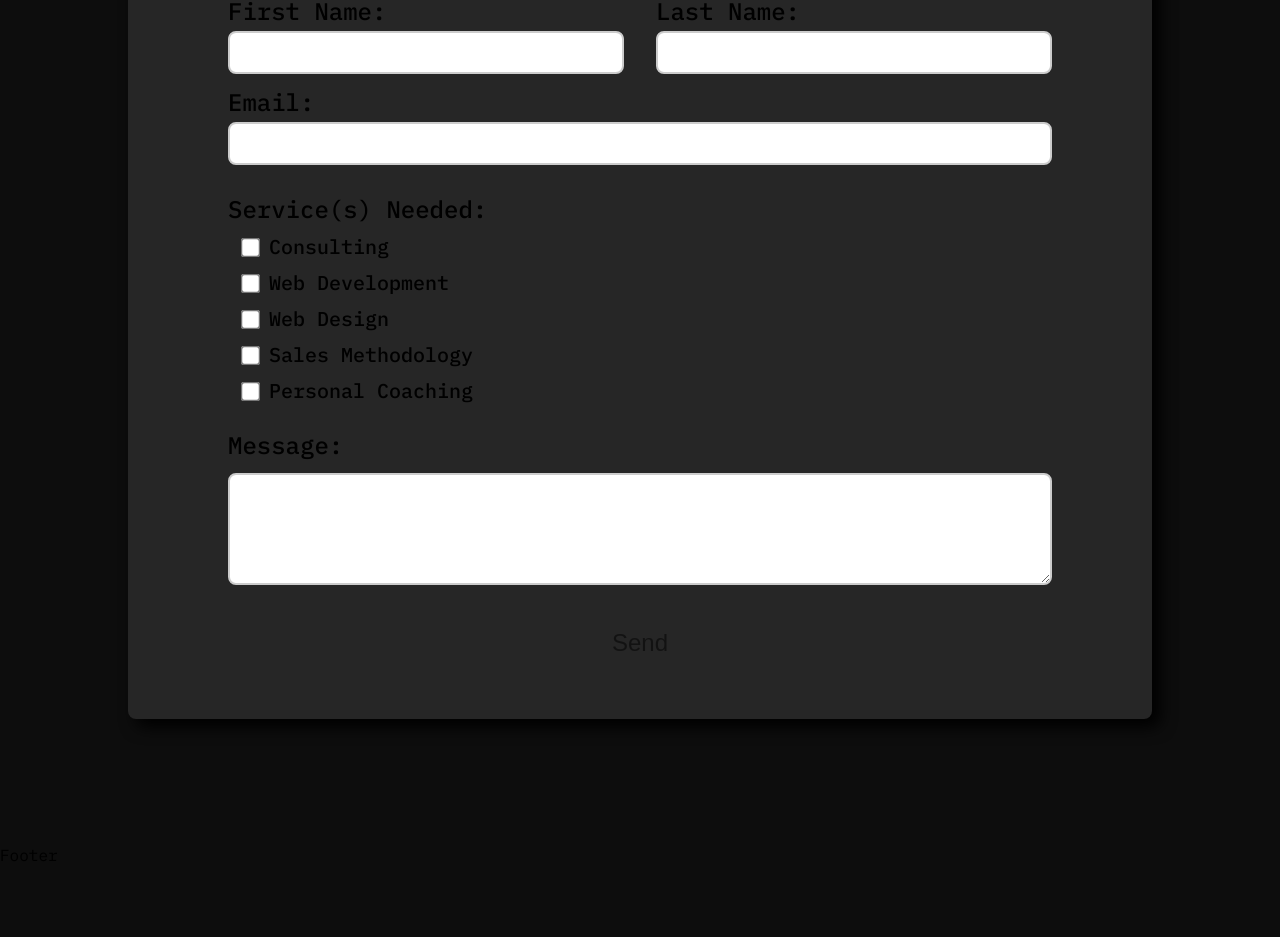
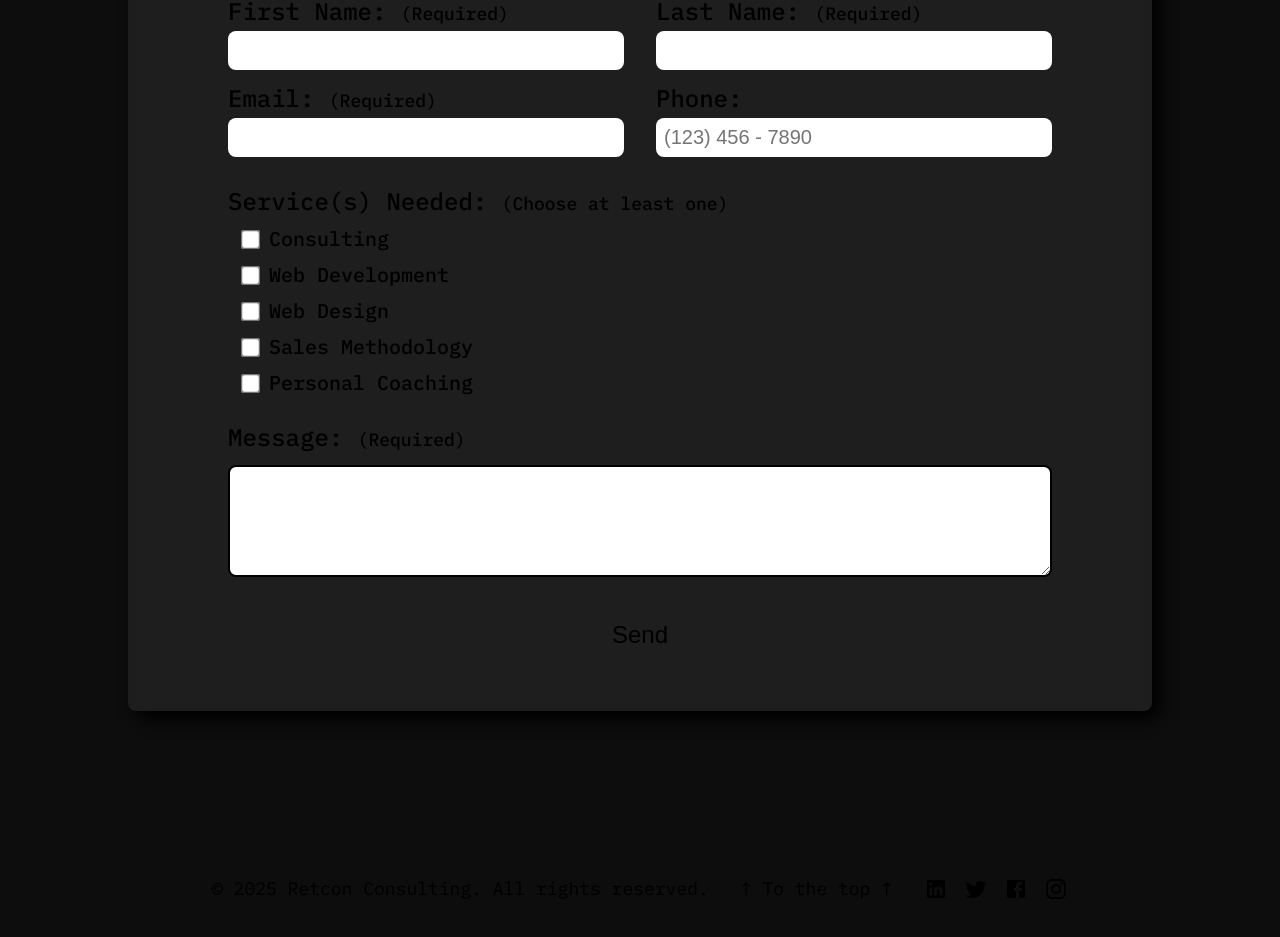
Before and after one commit to evan-baron/retcon-consulting, a Next.js app: page / in a window 1280 px wide. Shown: the part 3998-4935 px from the top of the page. Before the commit the page ends 4861 px from the top, so only its background shows below. Built offline with nearby package versions, Linux system fonts and the light colour scheme; a web font is replaced by a local one.

Commit message:
footer and contact complete

```diff
--- a/package.json
+++ b/package.json
@@ -9,6 +9,10 @@
     "lint": "next lint"
   },
   "dependencies": {
+    "@emotion/react": "^11.14.0",
+    "@emotion/styled": "^11.14.1",
+    "@mui/icons-material": "^7.3.1",
+    "@mui/material": "^7.3.1",
     "axios": "^1.11.0",
     "dotenv": "^17.2.1",
     "next": "15.4.5",
--- a/src/app/api/contact/route.ts
+++ b/src/app/api/contact/route.ts
@@ -4,14 +4,15 @@ import { NextResponse } from 'next/server';
 
 export async function POST(req: Request) {
 	try {
-		const { name, email, services, message } = await req.json() as {
+		const { name, email, phone, services, message } = await req.json() as {
 			name: string;
 			email: string;
+			phone: string;
 			services: string;
 			message: string;
 		};
 
-		await sendContactForm(name, email, services, message);
+		await sendContactForm(name, email, phone, services, message);
 
 		const response = NextResponse.json(
 			{
--- a/src/app/components/contact/Contact.tsx
+++ b/src/app/components/contact/Contact.tsx
@@ -15,6 +15,7 @@ function Contact({ id }: { id: string }) {
 		firstName: string;
 		lastName: string;
 		email: string;
+		phone: string;
 		services: string[];
 		message: string;
 	};
@@ -23,6 +24,7 @@ function Contact({ id }: { id: string }) {
 		firstName: '',
 		lastName: '',
 		email: '',
+		phone: '',
 		services: [],
 		message: '',
 	});
@@ -31,16 +33,45 @@ function Contact({ id }: { id: string }) {
 		formData.firstName &&
 			formData.lastName &&
 			formData.email &&
+			formData.phone?.length === 10 &&
 			formData.message &&
 			formData.services.length > 0
 	);
 
 	const [formComplete, setFormComplete] = useState(false);
 
+	function formatPhone(value: string): string {
+		// Remove all non-digit characters
+		const digits = value.replace(/\D/g, '');
+
+		if (digits.length === 0) return '';
+		if (digits.length < 4) return `${digits}`;
+		if (digits.length < 7) return `(${digits.slice(0, 3)}) ${digits.slice(3)}`;
+		if (digits.length <= 10)
+			return `(${digits.slice(0, 3)}) ${digits.slice(3, 6)} - ${digits.slice(
+				6
+			)}`;
+		// If more than 10 digits, ignore extras
+		return `(${digits.slice(0, 3)}) ${digits.slice(3, 6)} - ${digits.slice(
+			6,
+			10
+		)}`;
+	}
+
 	const handleChange = (
 		event: React.ChangeEvent<HTMLInputElement | HTMLTextAreaElement>
 	) => {
 		const { name, value, type } = event.target;
+
+		if (name === 'phone') {
+			// Only allow digits, but format for display
+			const digits = value.replace(/\D/g, '');
+			setFormData((prev) => ({
+				...prev,
+				phone: digits.slice(0, 10), // Limit to 10 digits
+			}));
+			return;
+		}
 
 		if (type === 'checkbox') {
 			const checked = (event.target as HTMLInputElement).checked;
@@ -52,7 +83,6 @@ function Contact({ id }: { id: string }) {
 			}));
 		} else {
 			setFormData((prev) => ({ ...prev, [name]: value }));
-			console.log(`Updated ${name}:`, value);
 		}
 	};
 
@@ -62,6 +92,7 @@ function Contact({ id }: { id: string }) {
 			const response = await axiosInstance.post('/api/contact', {
 				name: formData.firstName + ' ' + formData.lastName,
 				email: formData.email,
+				phone: formData.phone,
 				services: formData.services.join(', '),
 				message: formData.message,
 			});
@@ -71,6 +102,7 @@ function Contact({ id }: { id: string }) {
 					firstName: '',
 					lastName: '',
 					email: '',
+					phone: '',
 					services: [],
 					message: '',
 				});
@@ -91,7 +123,10 @@ function Contact({ id }: { id: string }) {
 					<form onSubmit={handleSubmit} className={styles['contact-form']}>
 						<div className={styles['names-wrapper']}>
 							<div className={styles['name-input']}>
-								<label htmlFor='firstName'>First Name:</label>
+								<label htmlFor='firstName'>
+									First Name:{' '}
+									<span className={styles.required}>(Required)</span>
+								</label>
 								<input
 									type='text'
 									id='firstName'
@@ -101,7 +136,9 @@ function Contact({ id }: { id: string }) {
 								/>
 							</div>
 							<div className={styles['name-input']}>
-								<label htmlFor='lastName'>Last Name:</label>
+								<label htmlFor='lastName'>
+									Last Name: <span className={styles.required}>(Required)</span>
+								</label>
 								<input
 									type='text'
 									id='lastName'
@@ -112,8 +149,11 @@ function Contact({ id }: { id: string }) {
 							</div>
 						</div>
 
-						<div className={styles['email-input']}>
-							<label htmlFor='email'>Email:</label>
+						<div className={styles['communication-wrapper']}>
+							<div className={styles['communication-input']}>
+								<label htmlFor='email'>
+									Email: <span className={styles.required}>(Required)</span>
+								</label>
 								<input
 									type='email'
 									id='email'
@@ -122,9 +162,26 @@ function Contact({ id }: { id: string }) {
 									required
 								/>
 							</div>
+							<div className={styles['communication-input']}>
+								<label htmlFor='phone'>Phone:</label>
+								<input
+									type='tel'
+									id='phone'
+									name='phone'
+									inputMode='numeric'
+									onChange={handleChange}
+									maxLength={16}
+									value={formatPhone(formData.phone)}
+									placeholder='(123) 456 - 7890'
+								/>
+							</div>
+						</div>
 
 						<div className={styles['services-wrapper']}>
-							<h3>Service(s) Needed:</h3>
+							<h3>
+								Service(s) Needed:{' '}
+								<span className={styles.required}>(Choose at least one)</span>
+							</h3>
 							<div id='services' className={styles['services-checkboxes']}>
 								<label>
 									<input
@@ -179,7 +236,9 @@ function Contact({ id }: { id: string }) {
 						</div>
 
 						<div className={styles['message-wrapper']}>
-							<label htmlFor='message'>Message:</label>
+							<label htmlFor='message'>
+								Message: <span className={styles.required}>(Required)</span>
+							</label>
 							<textarea
 								id='message'
 								name='message'
@@ -192,7 +251,7 @@ function Contact({ id }: { id: string }) {
 						<button
 							type='submit'
 							className={`${styles.button} ${
-								!formReady ? styles.disabled : ''
+								!formReady ? styles.disabled : styles.enabled
 							}`}
 							disabled={!formReady}
 						>
@@ -216,6 +275,14 @@ function Contact({ id }: { id: string }) {
 							<br />
 							Thank you for contacting Retcon Consulting!
 						</p>
+						<button
+							type='button'
+							aria-label='Send Another Message'
+							onClick={() => setFormComplete(false)}
+							className={styles.button}
+						>
+							Send Another Message
+						</button>
 					</div>
 				)}
 			</section>
--- a/src/app/components/contact/contact.module.scss
+++ b/src/app/components/contact/contact.module.scss
@@ -38,9 +38,14 @@
 			flex-direction: column;
 			gap: 1rem;
 			padding: 50px 100px;
-			background-color: var(--gray6);
+			background-color: hsla(0, 0%, 20%, 0.45);
+			backdrop-filter: blur(5px);
 			border-radius: 0.5rem;
 			box-shadow: 0.5rem 0.5rem 1rem black;
+
+			.required {
+				font-size: 1.125rem;
+			}
 
 			.names-wrapper {
 				display: flex;
@@ -53,25 +58,39 @@
 					gap: 0.5rem;
 
 					input {
-						border: 2px solid var(--gray2);
+						border: 2px solid var(--gray5);
 						border-radius: 0.5rem;
 						padding: 0.5rem;
 						font-size: 1.25rem;
+
+						&:focus {
+							outline: 2px solid var(--main-teal) !important;
+						}
 					}
 				}
 			}
 
-			.email-input {
+			.communication-wrapper {
+				display: flex;
+				gap: 2rem;
+
+				.communication-input {
+					width: 50%;
 					display: flex;
 					flex-direction: column;
 					gap: 0.5rem;
 					margin-bottom: 1rem;
 
 					input {
-					border: 2px solid var(--gray2);
+						border: 2px solid var(--gray5);
 						border-radius: 0.5rem;
 						padding: 0.5rem;
 						font-size: 1.25rem;
+
+						&:focus {
+							outline: 2px solid var(--main-teal) !important;
+						}
+					}
 				}
 			}
 
@@ -96,6 +115,14 @@
 					input[type='checkbox'] {
 						margin-right: 0.75rem;
 						transform: scale(1.5);
+
+						&:focus {
+							outline: 1px solid var(--main-teal) !important;
+						}
+
+						&:checked {
+							accent-color: var(--main-teal);
+						}
 					}
 				}
 			}
@@ -112,36 +139,49 @@
 					padding: 0.5rem;
 					font-size: 1.25rem;
 					resize: vertical;
+					// background-color: var(--gray4);
+					// color: var(--gray1);
+					border-color: var(--gray5);
+
+					&:focus {
+						outline: 2px solid var(--main-teal) !important;
+					}
 				}
 			}
 
 			.button {
-				background-color: var(--gray1);
+				position: relative;
+				background-color: white;
 				color: var(--gray6);
-				border: none;
+				border: 2px solid var(--gray5);
 				border-radius: 0.5rem;
 				padding: 0.75rem 1.5rem;
 				font-size: 1.5rem;
 				cursor: pointer;
 				transition: opacity 0.2s;
-				opacity: 1;
 
 				&.disabled {
-					opacity: 0.5;
+					background-color: var(--gray4);
 					cursor: not-allowed;
 					color: var(--gray3);
+				}
+
+				&:focus {
+					outline: 2px solid var(--main-teal) !important;
 				}
 			}
 		}
 
 		.thankyou-form {
-			width: 90%;
+			width: 100%;
 			display: flex;
 			flex-direction: column;
 			align-items: center;
 			gap: 1rem;
 			padding: 50px 100px;
-			background-color: var(--gray6);
+			// background-color: var(--gray6);
+			background-color: hsla(0, 0%, 20%, 0.45);
+			backdrop-filter: blur(5px);
 			border-radius: 0.5rem;
 			box-shadow: 0.5rem 0.5rem 1rem black;
 
@@ -158,6 +198,29 @@
 				font-size: 1.25rem;
 				text-align: center;
 			}
+
+			.button {
+				position: relative;
+				background-color: transparent;
+				color: var(--gray2);
+				border: 2px solid var(--gray2);
+				border-radius: 0.5rem;
+				padding: 0.75rem 1.5rem;
+				font-size: 1.5rem;
+				cursor: pointer;
+				transition: opacity 0.2s;
+				margin-top: 2rem;
+
+				&:focus {
+					outline: 2px solid var(--main-teal) !important;
+				}
+
+				&:hover {
+					background-color: var(--gray5);
+					color: var(--gray1);
+					border-color: var(--gray1);
 				}
 			}
 		}
+	}
+}
--- a/src/app/components/footer/Footer.tsx
+++ b/src/app/components/footer/Footer.tsx
@@ -1,9 +1,34 @@
-import React from 'react'
+// Libary imports
+import React from 'react';
+
+// Styles imports
+import styles from './footer.module.scss';
+
+// MUI icons
+import { LinkedIn, Instagram, Facebook, Twitter } from '@mui/icons-material';
 
 function Footer() {
-  return (
-	<div>Footer</div>
-  )
+	return (
+		<div className={styles['footer-wrapper']}>
+			<div className={styles.footer}>
+				<div className={styles['footer-content']}>
+					<span>
+						&copy; {new Date().getFullYear()} Retcon Consulting. All rights
+						reserved.
+					</span>
+					<a href='#' className={styles['to-top']}>
+						&uarr; To the top &uarr;
+					</a>
+					<div className={styles['social-icons']}>
+						<LinkedIn className={styles.icon} />
+						<Twitter className={styles.icon} />
+						<Facebook className={styles.icon} />
+						<Instagram className={styles.icon} />
+					</div>
+				</div>
+			</div>
+		</div>
+	);
 }
 
-export default Footer
+export default Footer;
--- a/src/app/components/footer/footer.module.scss
+++ b/src/app/components/footer/footer.module.scss
@@ -0,0 +1,56 @@
+.footer-wrapper {
+	position: relative;
+	width: 100%;
+	height: 100px;
+	display: flex;
+	padding: 0 2rem;
+
+	user-select: none;
+
+	.footer {
+		width: 100%;
+		position: relative;
+		padding: 0 10%;
+
+		display: flex;
+		flex-direction: column;
+		align-items: center;
+		padding: 0 10%;
+		gap: 3rem;
+		border-top: 2px solid var(--main-gray);
+
+		.footer-content {
+			display: flex;
+			align-items: center;
+			justify-content: center;
+			width: 100%;
+			height: 100%;
+			gap: 2rem;
+			font-size: 1.125rem;
+
+			.to-top {
+				&:hover {
+					color: var(--gray1);
+				}
+			}
+
+			.social-icons {
+				display: flex;
+				align-items: center;
+				justify-content: center;
+				gap: 1rem;
+				cursor: pointer;
+
+				.icon {
+					font-size: 1.5rem;
+					color: var(--main-gray);
+					transition: color 0.1s;
+
+					&:hover {
+						color: var(--main-teal);
+					}
+				}
+			}
+		}
+	}
+}
--- a/src/app/components/hero/Hero.tsx
+++ b/src/app/components/hero/Hero.tsx
@@ -10,7 +10,7 @@ import styles from './hero.module.scss';
 import CTA from '../ctaButton/CTA';
 
 // Words for the typing effect
-const words = ['Reimagine', 'Redefine', 'Rewrite', 'Remove your obstacles.'];
+const words = ['Reimagine', 'Redefine', 'Rewrite', 'Remove your hurdles.'];
 
 function Hero() {
 	// Typewriter effect for the title
--- a/src/app/components/summary/summary.module.scss
+++ b/src/app/components/summary/summary.module.scss
@@ -72,7 +72,7 @@
 
 			.summary-text {
 				font-size: 1.5rem;
-				color: var(--gray1);
+				color: var(--main-gray);
 				font-weight: 400;
 				line-height: 1.5;
 				text-wrap: pretty;
--- a/src/services/emailTemplates/contactForm.html
+++ b/src/services/emailTemplates/contactForm.html
@@ -72,6 +72,9 @@
 				<strong>Contact Email:</strong> <a href="mailto:{{email}}">{{email}}</a>
 			</div>
 			<div class="info-box">
+				<strong>Phone Number:</strong> <a href="tel:{{phone}}">{{phone}}</a>
+			</div>
+			<div class="info-box">
 				<strong>Service(s) Requested:</strong> <a href="mailto:{{email}}">{{services}}</a>
 			</div>
 			<div class="info-box">
--- a/src/services/mailService.ts
+++ b/src/services/mailService.ts
@@ -29,10 +29,11 @@ const getTemplate = (templateName: string, replacements: TemplateReplacements =
 	return template;
 };
 
-export const sendContactForm = async (name: string, email: string, services: string, message: string): Promise<void> => {
+export const sendContactForm = async (name: string, email: string, phone: string, services: string, message: string): Promise<void> => {
 	const htmlContent = getTemplate('contactForm', {
 		name,
 		email,
+		phone,
 		services,
 		message,
 	});
```
Also changed, not shown: src/app/components/hero/hero.module.scss (+1 -59 lines), 1 other file (tests, documents, lock files or other folders). Lines whose indentation alone changed are shown as unchanged.
